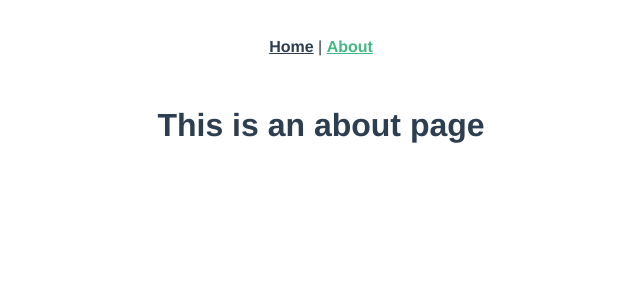
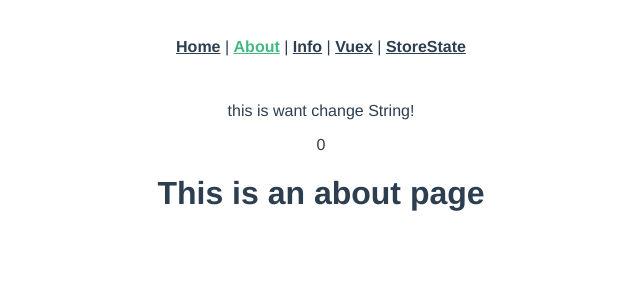
Before and after one commit to thisnameisprivate/vue-engineering, a Vue app: page /about in a window 1280 px wide. Shown: the top 300 px of the page, without its empty margins (319-959 px from the left). Built offline with nearby package versions, Linux system fonts and the light colour scheme.

Commit message:
vue-engineering

```diff
--- a/src/App.vue
+++ b/src/App.vue
@@ -2,7 +2,10 @@
   <div id="app">
     <div id="nav">
       <router-link to="/">Home</router-link> |
-      <router-link to="/about">About</router-link>
+      <router-link to="/about">About</router-link> |
+      <router-link to="/info">Info</router-link> |
+      <router-link to="/Vuex">Vuex</router-link> |
+      <router-link to="/StoreState">StoreState</router-link>
     </div>
     <router-view/>
   </div>
--- a/src/router.js
+++ b/src/router.js
@@ -1,6 +1,10 @@
 import Vue from 'vue';
 import Router from 'vue-router';
 import Home from './views/Home.vue';
+import Info from './views/Info.vue';
+import Vuex from './views/Vuex.vue';
+import StoreState from './views/StoreState.vue';
+
 
 Vue.use(Router);
 
@@ -12,7 +16,19 @@ export default new Router({
       path: '/',
       name: 'home',
       component: Home,
-    },
+    },{
+          path: '/Info',
+          name: 'Info',
+          component: Info,
+      },{
+          path: '/Vuex',
+          name: 'Vuex',
+          component: Vuex,
+      },{
+          path: '/StoreState',
+          name: 'StoreState',
+          component: StoreState,
+      },
     {
       path: '/about',
       name: 'about',
--- a/src/store.js
+++ b/src/store.js
@@ -5,10 +5,20 @@ Vue.use(Vuex);
 
 export default new Vuex.Store({
   state: {
-
+    count:0,
+    addEventConf: 1,
+    message: "this is want change String!"
   },
   mutations: {
-
+    increase () {
+      this.state.count ++
+    },
+    addEventConf () {
+      this.state.addEventConf += 2
+    },
+     changeString () {
+      this.state.message = "this is change after string"
+    }
   },
   actions: {
 
--- a/src/views/About.vue
+++ b/src/views/About.vue
@@ -1,5 +1,20 @@
 <template>
   <div class="about">
+    <p>{{ message }}</p>
+    <p>{{ count }}</p>
     <h1>This is an about page</h1>
   </div>
 </template>
+<script>
+import store from '@/store';
+export default {
+    name: 'about',
+    store,
+    data () {
+        return {
+            message: store.state.message,
+            count: store.state.count,
+        }
+    }
+}
+</script>
--- /dev/null
+++ b/src/views/Info.vue
@@ -0,0 +1,24 @@
+<template>
+    <div>
+        Hello. Info component
+        <button @click="add()">提交</button>
+    </div>
+</template>
+
+<script>
+    import store from "@/store";
+    export default {
+        name: "Info",
+        store,
+        methods: {
+            add () {
+                console.log("add Event function !!!");
+                store.commit("increase")
+            }
+        },
+    }
+</script>
+
+<style scoped>
+
+</style>
--- /dev/null
+++ b/src/views/StoreState.vue
@@ -0,0 +1,23 @@
+<template>
+    <div>Hello, StoreState
+        <button @click="changeString">修改字符串</button>
+    </div>
+</template>
+
+<script>
+    import store from '@/store';
+    export default {
+        name: "StoreState",
+        store,
+        methods: {
+            changeString () {
+                console.log("changeString event function!!! ");
+                store.commit('changeString')
+            }
+        },
+    }
+</script>
+
+<style scoped>
+
+</style>
--- /dev/null
+++ b/src/views/Vuex.vue
@@ -0,0 +1,25 @@
+<template>
+    <div>
+        Hello. Vuex component
+        <button @click="addEvent()">提交</button>
+    </div>
+</template>
+
+<script>
+    import store from "@/store"
+    export default {
+        name: "Vuex",
+        store,
+        methods: {
+            addEvent () {
+                console.log("addEvent function !!!");
+                store.commit("addEventConf")
+            }
+        },
+
+    }
+</script>
+
+<style scoped>
+
+</style>
```
